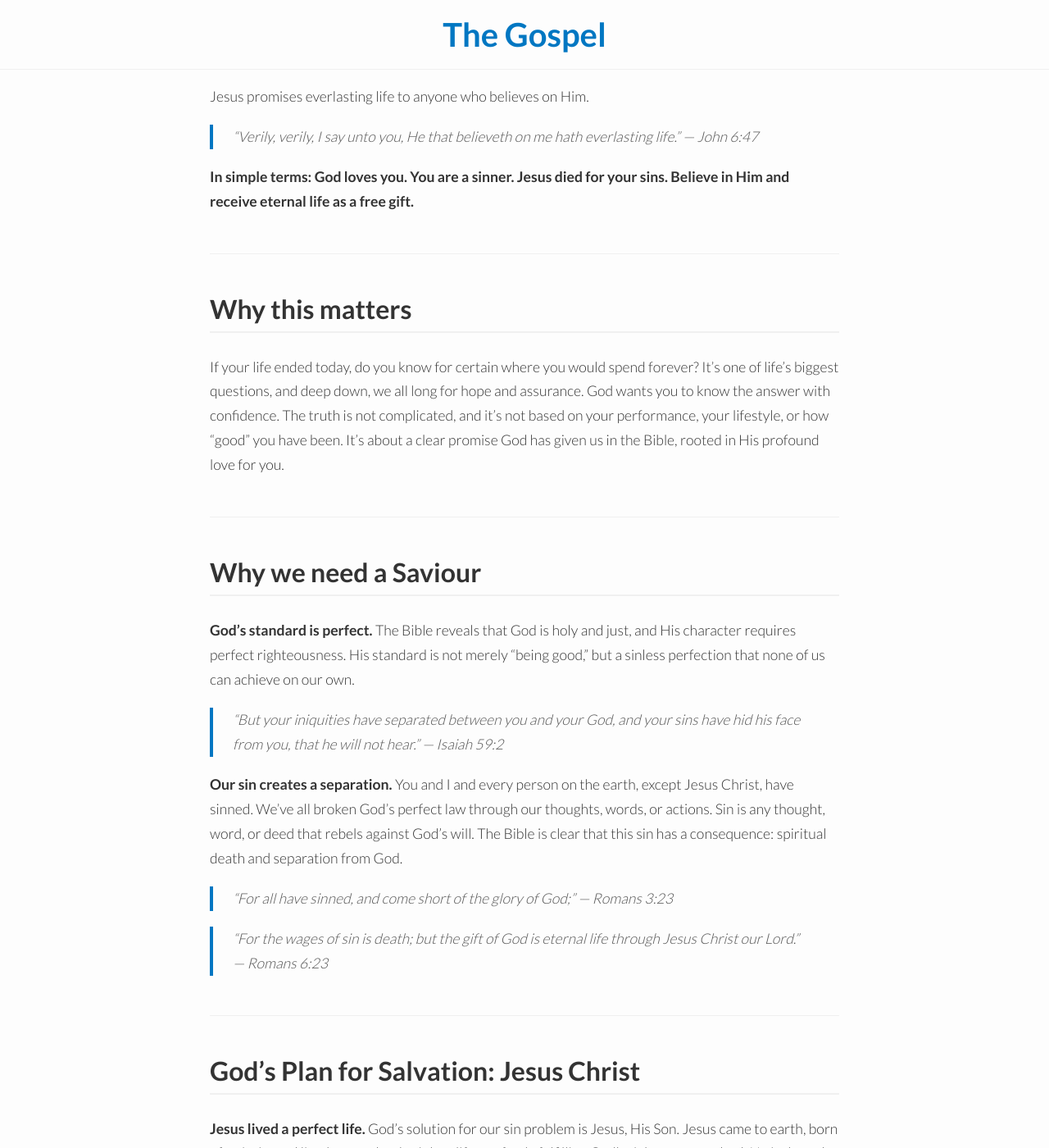
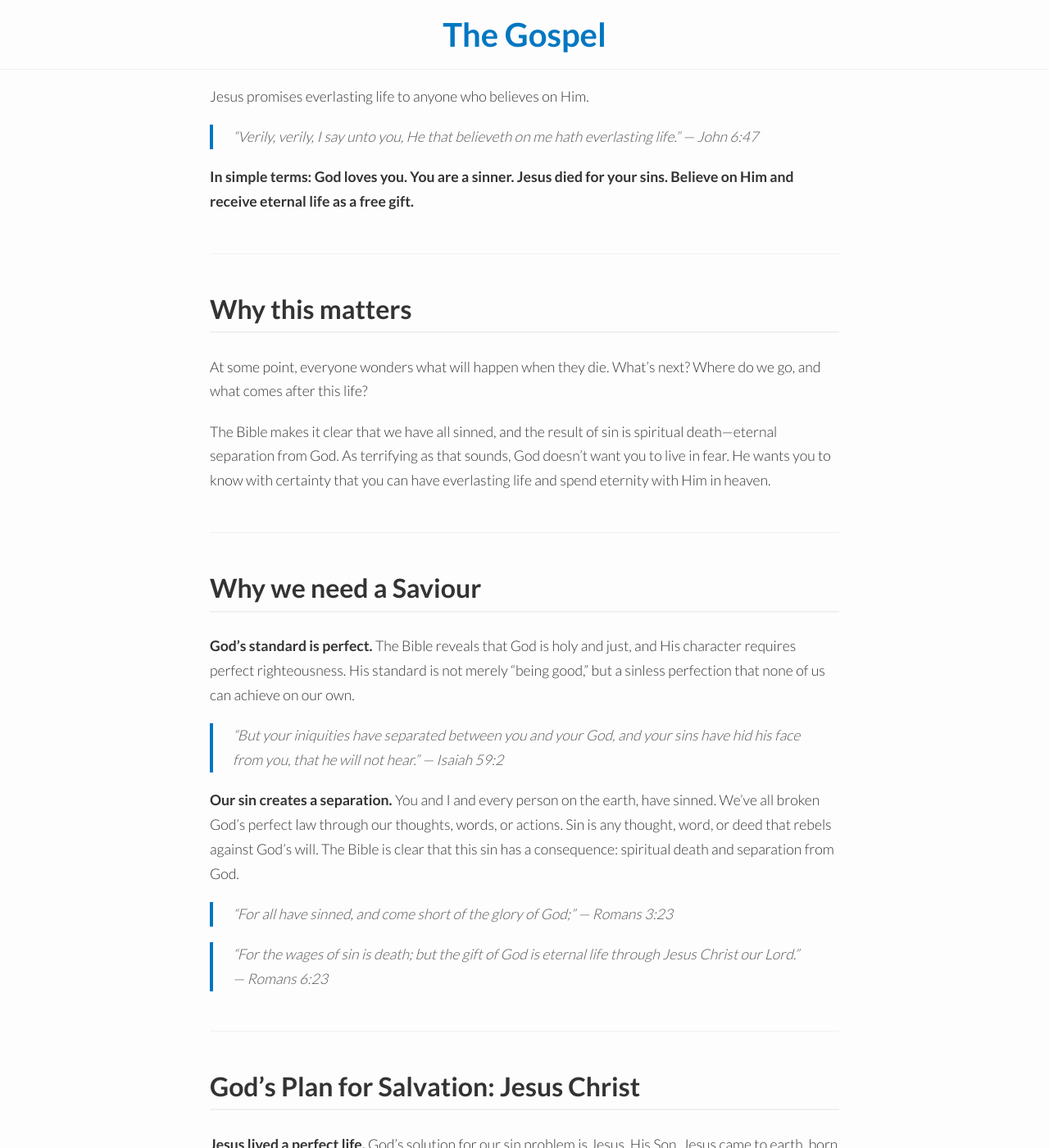
Before and after one commit to christdiedforoursins/jekyll-gospel-presentation, a Jekyll site: the page built from index.md, in a window 1280 px wide and 1400 px high. Shown: the whole window at 82% size. Built offline with Jekyll 4.4.1, drawn with Linux system fonts in a browser that asks for light colours; some of the changed text lies outside the part shown.

Commit message:
updates to message and added youtube support

```diff
--- /dev/null
+++ b/_includes/youtube_embed.html
@@ -0,0 +1,10 @@
+<div class="embed-container">
+    <iframe
+      src="https://www.youtube.com/embed/{{ include.id }}"
+      width="560"
+      height="315"
+      frameborder="0"
+      allow="accelerometer; autoplay; clipboard-write; encrypted-media; gyroscope; picture-in-picture"
+      allowfullscreen>
+    </iframe>
+  </div>
--- a/index.md
+++ b/index.md
@@ -2,18 +2,22 @@
 layout: default
 title: The Best News Ever
 description: The gift of everlasting life.
+
 ---
+
 Jesus promises everlasting life to anyone who believes on Him.
 
 > "Verily, verily, I say unto you, He that believeth on me hath everlasting life." — John 6:47
 
-**In simple terms: God loves you. You are a sinner. Jesus died for your sins. Believe in Him and receive eternal life as a free gift.**
+**In simple terms: God loves you. You are a sinner. Jesus died for your sins. Believe on Him and receive eternal life as a free gift.**
 
 ---
 
 ## Why this matters
 
-If your life ended today, do you know for certain where you would spend forever? It's one of life's biggest questions, and deep down, we all long for hope and assurance. God wants you to know the answer with confidence. The truth is not complicated, and it's not based on your performance, your lifestyle, or how "good" you have been. It's about a clear promise God has given us in the Bible, rooted in His profound love for you.
+At some point, everyone wonders what will happen when they die. What’s next? Where do we go, and what comes after this life?
+
+The Bible makes it clear that we have all sinned, and the result of sin is spiritual death—eternal separation from God. As terrifying as that sounds, God doesn’t want you to live in fear. He wants you to know with certainty that you can have everlasting life and spend eternity with Him in heaven.
 
 ---
 
@@ -23,7 +27,7 @@
 
 > “But your iniquities have separated between you and your God, and your sins have hid his face from you, that he will not hear.” — Isaiah 59:2
 
-**Our sin creates a separation.** You and I and every person on the earth, except Jesus Christ, have sinned. We've all broken God's perfect law through our thoughts, words, or actions. Sin is any thought, word, or deed that rebels against God's will. The Bible is clear that this sin has a consequence: spiritual death and separation from God.
+**Our sin creates a separation.** You and I and every person on the earth, have sinned. We've all broken God's perfect law through our thoughts, words, or actions. Sin is any thought, word, or deed that rebels against God's will. The Bible is clear that this sin has a consequence: spiritual death and separation from God.
 
 > “For all have sinned, and come short of the glory of God;” — Romans 3:23
 
@@ -52,7 +56,9 @@
 Salvation is by grace and is through faith—not by works, promises, rituals, church attendance, lifestyle, or anything to do with yourself. To believe is to be persuaded that God guarantees you everlasting life because Christ died for your sins and rose again, and nothing else. This belief is more than just intellectual agreement; it is to **trust in** or **rely upon** Jesus Christ alone, to place your full trust in Jesus’s finished work on the cross to save you, rather than trusting in your own efforts or goodness.
 
 > “For God so loved the world, that he gave his only begotten Son, that whosoever believeth in him should not perish, but have everlasting life.” — John 3:16
+>
 > “For by grace are ye saved through faith; and that not of yourselves: it is the gift of God: Not of works, lest any man should boast.” — Ephesians 2:8–9
+>
 > “Believe on the Lord Jesus Christ, and thou shalt be saved.” — Acts 16:31
 
 ---
@@ -77,9 +83,11 @@
 
 ## What’s next?
 
-Good works and spiritual growth do not earn or keep your salvation; they are the natural and grateful response to God’s free gift of grace. Here are some simple next steps to help you grow in your new relationship with Christ:
+Salvation is complete the moment you believe. From there, you can grow in your understanding and walk with Christ. Here are some simple ways to begin...
 
 - **Read the Gospel of John.** This book of the Bible was written so that you could know you have everlasting life (1 John 5:13). Reading it will help you better understand who Jesus is, what He has done, and the promises He has given you.
+
+  You can read online [here](https://www.blueletterbible.org/kjv/jhn/1/1/s_998001).
 
 - **Talk to God in prayer.** You can now talk directly to God, who loves you as His own child. There are no special words to say. Just open your heart and talk to Him as you would a loving Father—with honesty and gratitude.
 
@@ -93,15 +101,18 @@
 
 - **Do I need to repent?**
   Repentance is a change of mind about the way you approach God. It is a decision to stop trusting in your own efforts—such as good works, rituals, behavior, or life style—and to turn and believe in Jesus Christ alone for everlasting life. You are saved the moment you believe.
+
   > "And they said, Believe on the Lord Jesus Christ, and thou shalt be saved, and thy house." — Acts 16:31
 
 - **What if I sin later?**
   Everlasting life is everlasting. God disciplines His children as a form of correction, but He will not revoke the life He promised.
+
   > "And I give unto them eternal life; and they shall never perish, neither shall any man pluck them out of my hand." — John 10:28
   > "Verily, verily, I say unto you, He that heareth my word, and believeth on him that sent me, hath everlasting life, and shall not come into condemnation; but is passed from death unto life." — John 5:24
 
 - **Don’t works prove I’m saved?**
   No. Your assurance of everlasting life rests on Jesus’ promise, not on your performance. While good works do not earn or keep your salvation, they are a powerful testimony of your faith. God works through you to show His light to the world and to help others, which glorifies Him and provides a witness to the Gospel.
+
   > "For we are his workmanship, created in Christ Jesus unto good works, which God hath before ordained that we should walk in them." — Ephesians 2:10
   > "Let your light so shine before men, that they may see your good works, and glorify your Father which is in heaven." — Matthew 5:16
 
@@ -109,6 +120,7 @@
   No. The Bible is clear that salvation is by grace through faith alone in Christ, not by any work or ritual. Baptism is an important public testimony for a believer, a symbolic act that identifies them with Christ’s death and resurrection.
 
   There are two types of baptism in the New Testament:
+
   1. **Water Baptism:** An outward, public symbol of a new believer's faith in Christ. It is an act of obedience for a person who is already saved.
   2. **Spirit Baptism:** The inward, spiritual work of God that takes place the moment a person believes. This is the Holy Spirit placing the believer "in Christ" and into the body of Christ. This is the baptism that saves, and it happens to every believer the moment they believe.
 
@@ -118,10 +130,15 @@
 
 - **Can someone lose salvation or stop believing?**
   The one who has believed *hath* (as in currently have) everlasting life. Doubts don’t undo God’s gift; return to His promise and grow in His Word.
+
   > “Verily, verily, I say unto you, He that believeth on me hath everlasting life.” — John 6:47
   > “And I give unto them eternal life; and they shall never perish, neither shall any man pluck them out of my hand.” — John 10:28
 
----
+## Gospel Presentation
+
+Here is a video gospel presentation by Yankee Arnold
+
+{% include youtube_embed.html id='Wh1VU-_OF98' %}
 
 ## The Best News Ever
 
```
Also changed, not shown: other parts of index.md (+1 -1 lines).
